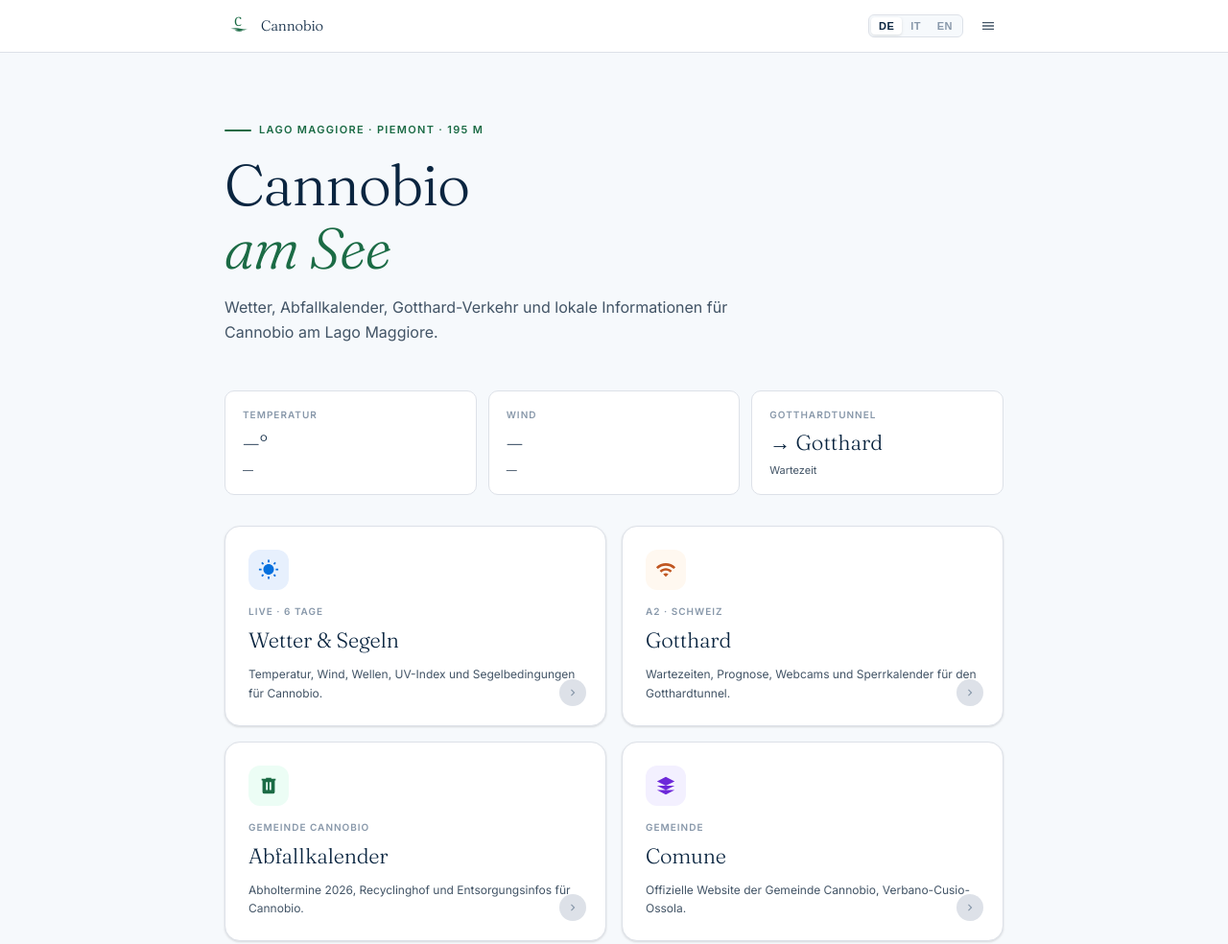
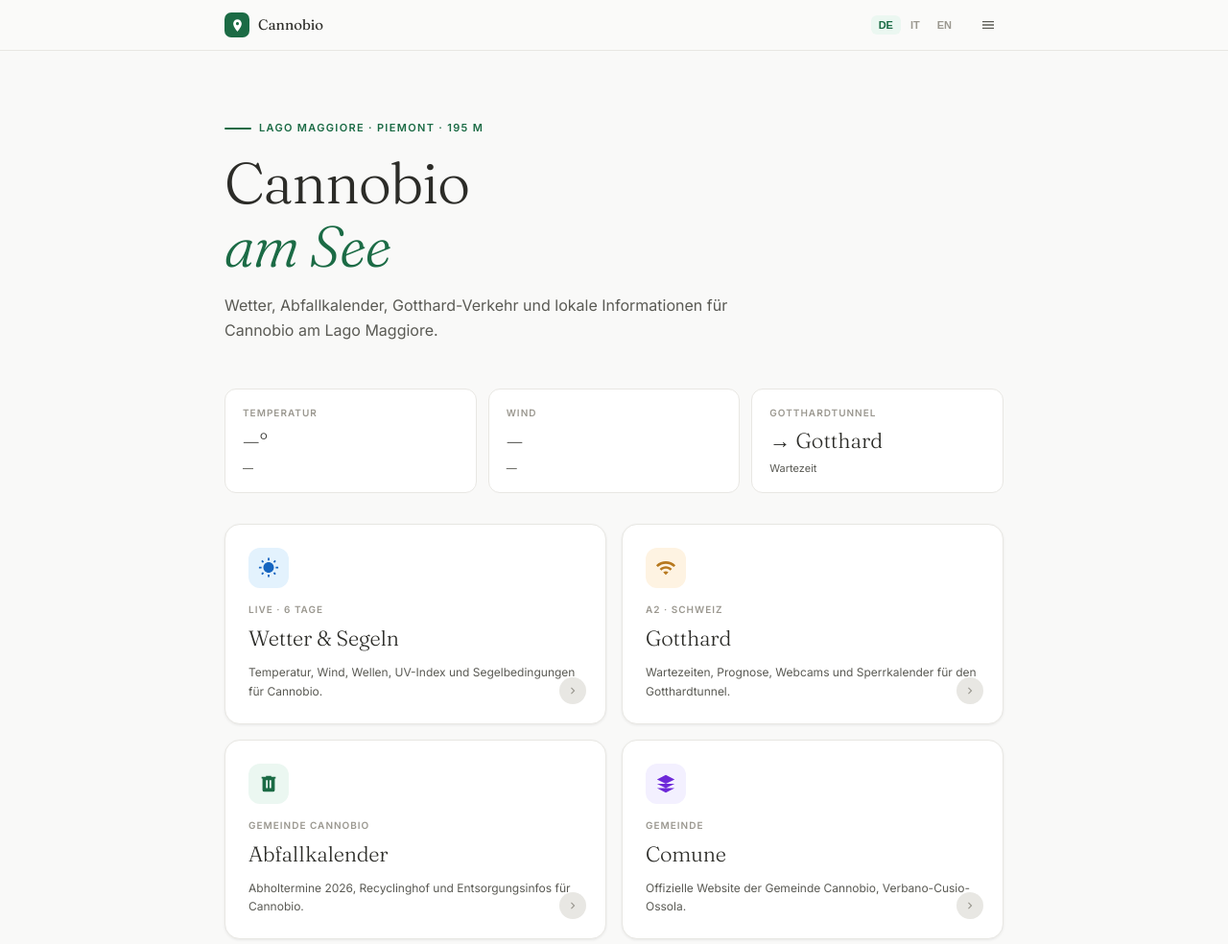
Before and after one commit to giovanola/cannobio, a plain HTML site: page index.html in a window 1280 px wide. Shown: the top 984 px of the page at 96% size. Drawn offline with Linux system fonts and the light colour scheme; no server answers.

Commit message:
Add files via upload

```diff
--- a/index.html
+++ b/index.html
@@ -3,11 +3,11 @@
 <head>
 <meta charset="UTF-8">
 <meta name="viewport" content="width=device-width, initial-scale=1">
-<title>Cannobio – Lago Maggiore | Wetter, Abfall & Gotthard</title>
-<meta name="description" content="Das digitale Portal für Cannobio am Lago Maggiore. Wetter, Segelwetter, Abfallkalender und Gotthard-Verkehr.">
+<title id="t-page-title">Cannobio – Lago Maggiore | Portal</title>
+<meta name="description" id="t-meta-desc" content="Das digitale Portal für Cannobio am Lago Maggiore. Wetter, Abfall, Gotthard-Tunnel und lokale Informationen.">
 <meta property="og:type" content="website">
-<meta property="og:title" content="Cannobio am Lago Maggiore">
-<meta property="og:description" content="Wetter, Segeln, Abfall und Gotthard für Cannobio.">
+<meta property="og:title" id="t-og-title" content="Cannobio – Portal">
+<meta property="og:description" id="t-og-desc" content="Wetter, Abfall, Gotthard-Tunnel und lokale Informationen für Cannobio am Lago Maggiore.">
 <meta property="og:image" content="https://giovanola.github.io/cannobio/cannobio-2026.jpg">
 <meta property="og:url" content="https://giovanola.github.io/cannobio/">
 <meta name="twitter:card" content="summary_large_image">
@@ -22,49 +22,45 @@
   :root {
     --font-display: 'Fraunces', Georgia, serif;
     --font-body: 'Inter', system-ui, sans-serif;
-    --bg: #F6F9FC;
+    --bg: #F9F9F8;
     --surface: #FFFFFF;
-    --border: #DDE1E8;
-    --border-light: #EEF1F5;
-    --text-primary: #0A2540;
-    --text-secondary: #425466;
-    --text-tertiary: #8898AA;
+    --border: #E8E7E3;
+    --text-primary: #2C2C28;
+    --text-secondary: #5A5A54;
+    --text-tertiary: #9B9890;
     --accent: #1B6B45;
-    --accent-pale: #ECFDF5;
-    --accent-hover: #155534;
-    --sky: #0570DE;
-    --sky-pale: #E7F0FD;
-    --gold: #C05621;
-    --gold-pale: #FFF8F0;
-    --red: #DF1B41;
-    --red-pale: #FFF0F3;
-    --green-pale: #ECFDF5;
+    --accent-pale: #EBF7F1;
+    --sky: #1565C0;
+    --sky-pale: #E3F2FD;
+    --gold: #B7791F;
+    --gold-pale: #FEF3E2;
     --max-w: 860px;
-    --radius-sm: 6px;
-    --radius-md: 10px;
+    --radius-sm: 8px;
+    --radius-md: 12px;
     --radius-lg: 16px;
-    --shadow-sm: 0 1px 3px rgba(0,0,0,.08), 0 1px 2px rgba(0,0,0,.06);
-    --shadow-md: 0 4px 6px -1px rgba(0,0,0,.08), 0 2px 4px -1px rgba(0,0,0,.06);
-    --shadow-lg: 0 10px 15px -3px rgba(0,0,0,.08), 0 4px 6px -2px rgba(0,0,0,.05);
-    --transition: .15s ease;
+    --shadow-sm: 0 1px 3px rgba(0,0,0,.07);
+    --shadow-md: 0 4px 16px rgba(0,0,0,.09);
+    --transition: .18s ease;
   }
   * { box-sizing: border-box; margin: 0; padding: 0; }
   body { font-family: var(--font-body); background: var(--bg); color: var(--text-primary); line-height: 1.6; overflow-x: hidden; }
 
   /* TOPBAR */
-  .topbar { position:sticky; top:0; z-index:200; background:rgba(255,255,255,.92); backdrop-filter:blur(16px); -webkit-backdrop-filter:blur(16px); border-bottom:1px solid var(--border); }
-  .topbar-inner { max-width:var(--max-w); margin:0 auto; padding:0 clamp(16px,4vw,24px); height:54px; display:flex; align-items:center; justify-content:space-between; gap:12px; }
-  .topbar-brand { display:flex; align-items:center; gap:10px; text-decoration:none; flex-shrink:0; }
-  .topbar-icon { width:28px; height:28px; color:var(--accent); display:flex; align-items:center; justify-content:center; flex-shrink:0; }
-  .topbar-name { font-family:var(--font-display); font-size:15px; font-weight:300; color:var(--text-primary); letter-spacing:-.01em; }
-  .topbar-right { display:flex; align-items:center; gap:10px; }
-  .lang-switcher { display:flex; background:var(--bg); border:1px solid var(--border); border-radius:var(--radius-sm); padding:2px; gap:1px; }
-  .lang-btn { font-size:11px; font-weight:600; color:var(--text-tertiary); background:none; border:none; padding:3px 8px; border-radius:4px; cursor:pointer; transition:all var(--transition); letter-spacing:.04em; }
-  .lang-btn:hover { color:var(--text-primary); }
-  .lang-btn.active { background:var(--surface); color:var(--text-primary); box-shadow:0 1px 3px rgba(0,0,0,.12); }
-  .nav-btn { width:32px; height:32px; display:flex; align-items:center; justify-content:center; background:none; border:none; cursor:pointer; color:var(--text-secondary); border-radius:var(--radius-sm); transition:all var(--transition); }
-  .nav-btn:hover { background:var(--bg); color:var(--text-primary); }
-  .nav-btn svg { width:16px; height:16px; fill:currentColor; }
+  .topbar { position: sticky; top: 0; z-index: 100; background: rgba(250,250,249,.93); backdrop-filter: blur(12px); -webkit-backdrop-filter: blur(12px); border-bottom: 1px solid var(--border); }
+  .topbar-inner { max-width: var(--max-w); margin: 0 auto; padding: 0 clamp(16px,4vw,24px); height: 52px; display: flex; align-items: center; justify-content: space-between; gap: 12px; }
+  .topbar-brand { display: flex; align-items: center; gap: 9px; text-decoration: none; flex-shrink: 0; }
+  .topbar-icon { width: 26px; height: 26px; background: var(--accent); border-radius: 7px; display: flex; align-items: center; justify-content: center; }
+  .topbar-icon svg { width: 15px; height: 15px; fill: #fff; }
+  .topbar-name { font-family: var(--font-display); font-size: 15px; font-weight: 400; color: var(--text-primary); }
+  .topbar-right { display: flex; align-items: center; gap: 14px; }
+
+
+
+
+  .lang-switcher { display: flex; gap: 2px; }
+  .lang-btn { font-size: 11px; font-weight: 600; color: var(--text-tertiary); background: none; border: none; padding: 4px 8px; border-radius: 6px; cursor: pointer; transition: all var(--transition); }
+  .lang-btn:hover { color: var(--text-primary); background: var(--border); }
+  .lang-btn.active { color: var(--accent); background: var(--accent-pale); }
 
   /* HERO */
   .hero { max-width: var(--max-w); margin: 0 auto; padding: clamp(40px,6vw,72px) clamp(16px,4vw,24px) clamp(28px,4vw,48px); }
@@ -147,25 +143,6 @@
   .nav-item-sub{font-size:11px;color:var(--text-tertiary);margin-top:1px;line-height:1.3;}
   @media(max-width:380px){.nav-dropdown{right:8px;width:calc(100vw - 16px);}}
 </style>
-<script type="application/ld+json">
-{
-  "@context": "https://schema.org",
-  "@type": "WebSite",
-  "name": "Cannobio Portal",
-  "url": "https://giovanola.github.io/cannobio/",
-  "description": "Das digitale Portal für Cannobio am Lago Maggiore.",
-  "inLanguage": ["de","it","en"],
-  "potentialAction": {
-    "@type": "SearchAction",
-    "target": "https://giovanola.github.io/cannobio/"
-  },
-  "publisher": {
-    "@type": "Organization",
-    "name": "Cannobio",
-    "url": "https://giovanola.github.io/cannobio/"
-  }
-}
-</script>
 </head>
 <body>
 
@@ -173,7 +150,9 @@
 <header class="topbar">
   <div class="topbar-inner">
     <a class="topbar-brand" href="./">
-      <div class="topbar-icon"><svg xmlns="http://www.w3.org/2000/svg" viewBox="0 0 500 500" style="width:100%;height:100%;"><text x="250" y="245" text-anchor="middle" font-family="Cormorant Garamond,Georgia,serif" font-size="230" fill="currentColor">C</text><path fill="currentColor" d="M110 305 C175 283,245 283,308 305 C348 318,390 318,430 298 C388 334,323 340,250 322 C183 307,143 307,110 305 Z"/><path fill="currentColor" d="M185 335 C238 318,293 318,346 335 C315 355,260 360,185 335 Z"/></svg></div>
+      <div class="topbar-icon">
+        <svg viewBox="0 0 24 24"><path d="M12 2C8.13 2 5 5.13 5 9c0 5.25 7 13 7 13s7-7.75 7-13c0-3.87-3.13-7-7-7zm0 9.5c-1.38 0-2.5-1.12-2.5-2.5s1.12-2.5 2.5-2.5 2.5 1.12 2.5 2.5-1.12 2.5-2.5 2.5z"/></svg>
+      </div>
       <span class="topbar-name" id="t-brand">Cannobio</span>
     </a>
     <div class="topbar-right">
@@ -434,7 +413,6 @@ function setLang(l) {
   document.querySelectorAll('.lang-btn').forEach(b => b.classList.toggle('active', b.dataset.lang === l));
   document.documentElement.lang = l === 'it' ? 'it' : l === 'en' ? 'en' : 'de';
   applyT();
-  updateSEO();
   updateNavLabels();
 }
 
@@ -563,24 +541,6 @@ function updateNavLabels(){
     if(el){const b=el.href.split('?')[0];el.href=b+(lang!=='de'?'?lang='+lang:'');}
   });
 }
-
-  function updateSEO() {
-  const SEO = {
-    de: { title:'Cannobio – Lago Maggiore | Wetter, Abfall & Gotthard', desc:'Das digitale Portal für Cannobio am Lago Maggiore. Wetter, Segelwetter, Abfallkalender und Gotthard-Verkehr.', ogTitle:'Cannobio am Lago Maggiore', ogDesc:'Wetter, Segeln, Abfall und Gotthard für Cannobio.' },
-    it: { title:'Cannobio – Lago Maggiore | Meteo, Rifiuti & Gottardo', desc:'Il portale digitale per Cannobio sul Lago Maggiore. Meteo, vela, calendario rifiuti e traffico al Gottardo.', ogTitle:'Cannobio sul Lago Maggiore', ogDesc:'Meteo, vela, rifiuti e Gottardo per Cannobio.' },
-    en: { title:'Cannobio – Lake Maggiore | Weather, Waste & Gotthard', desc:'The digital portal for Cannobio at Lake Maggiore. Weather, sailing, waste calendar and Gotthard traffic.', ogTitle:'Cannobio at Lake Maggiore', ogDesc:'Weather, sailing, waste and Gotthard for Cannobio.' },
-  };
-  // updateSEO body follows:
-    const s = SEO[lang] || SEO.de;
-    document.title = s.title;
-    document.documentElement.lang = lang==='it'?'it':lang==='en'?'en':'de';
-    const mDesc = document.querySelector('meta[name="description"]'); if(mDesc) mDesc.content = s.desc;
-    const ogT = document.querySelector('meta[property="og:title"]'); if(ogT) ogT.content = s.ogTitle;
-    const ogD = document.querySelector('meta[property="og:description"]'); if(ogD) ogD.content = s.ogDesc;
-    const ogL = document.querySelector('meta[property="og:locale"]');
-    if(ogL) ogL.content = lang==='it'?'it_IT':lang==='en'?'en_GB':'de_CH';
-  }
-
 </script>
 </body>
 </html>
```
